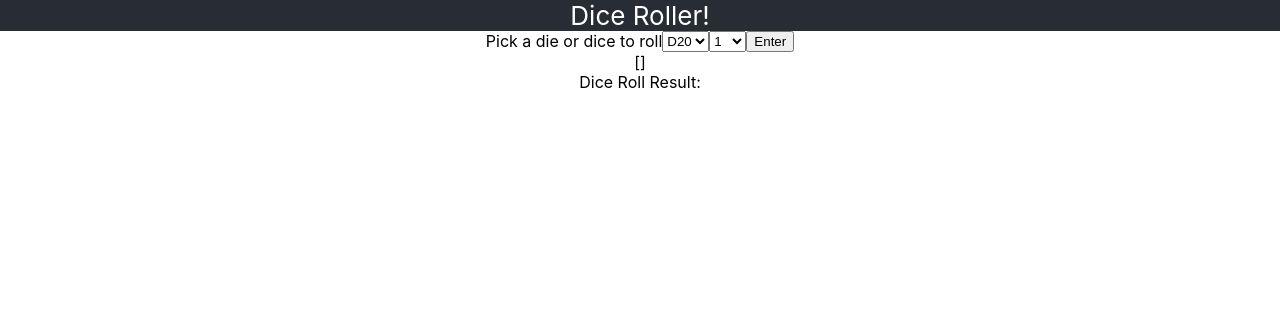
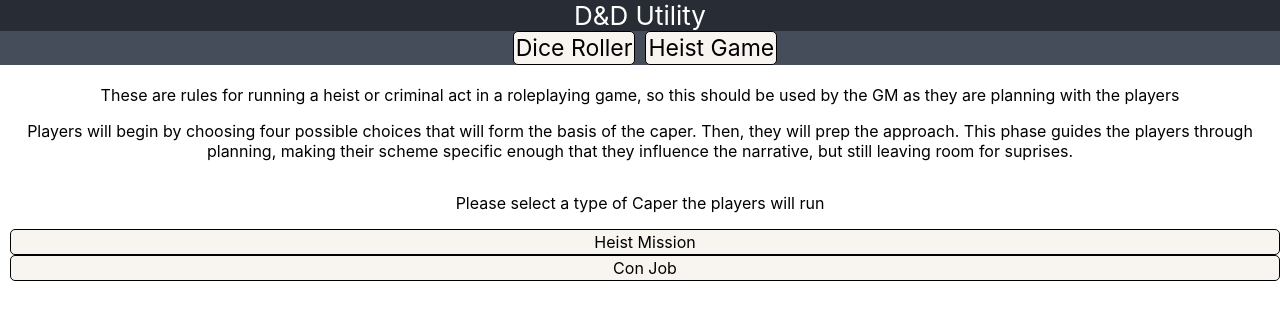
Before and after one commit to whelanworkmaster/DnDUtility, a React (Create React App) app: page /capersAndHeists in a window 1280 px wide. Shown: the top 320 px of the page. Built offline with nearby package versions, Linux system fonts and the light colour scheme.

Commit message:
Started on adding Heist Game section, refactored structure

```diff
--- a/src/App.css
+++ b/src/App.css
@@ -1,8 +1,21 @@
-.DiceRoller {
+.Top-level {
   text-align: center;
   display:flex;
   justify-content: center;
-  margin-left: 200
+  margin-top: 20px;
+}
+.Dice-roller {
+  text-align: center;
+  display:flex;
+  justify-content: center;
+}
+
+.Heist-game {
+  text-align: center;
+  display:flex;
+  justify-content: center;
+  flex-direction: column;
+  /* max-width: 70pc; */
 }
 
 .App-header {
@@ -15,3 +28,24 @@
   font-size: calc(10px + 2vmin);
   color: white;
 }
+
+.App-menu {
+  background-color: #454d5b;
+  min-height: 7px;
+  display:flex;
+  flex-direction: row;
+  align-items: center;
+  justify-content: center;
+  font-size: calc(7px + 2vmin);
+  color: white
+}
+
+.Header-button {
+  border: 1px solid black;
+  margin-left: 10px;
+  background-color: rgb(248, 245, 240);
+  padding: 2px;
+  text-decoration: none;
+  color: black;
+  border-radius: 5px;
+}
--- a/src/App.js
+++ b/src/App.js
@@ -1,13 +1,21 @@
 import React, { Component } from 'react';
 import './App.css';
-import DiceRoller from './DiceRoller.js'
+import DiceRoller from './client/DiceRoller.js'
+import Header from './client/Header.js'
+import CapersAndHeists from './client/CapersAndHeists'
+import { BrowserRouter as Router, Route} from "react-router-dom";
 
 class App extends Component {
   render() {
     return (
         <div>
-          <div className='App-header'>Dice Roller!</div>
-          <DiceRoller></DiceRoller>
+          <Router>
+            <div>
+              <Header></Header>
+              <Route path="/diceRoller" component={DiceRoller}></Route>
+              <Route path="/capersAndHeists" component={CapersAndHeists}></Route>
+            </div>
+          </Router>
         </div>
     );
   }
--- /dev/null
+++ b/src/client/CapersAndHeists.js
@@ -0,0 +1,46 @@
+import React, { Component } from 'react';
+import { BrowserRouter as Router, Route, Link} from "react-router-dom";
+import Heist from './Heist';
+
+
+class CapersAndHeists extends Component{
+
+    constructor(props) {
+        super(props)
+        this.state = {
+            heistType : "None"
+        }
+    }
+
+    handleChange(value) {
+        return e => this.setState({
+            [value]: e.target.value
+        })
+    }
+
+    render() {
+        return(
+            <div>
+                <Router>
+                    <div>
+                        <div className="Top-level">These are rules for running a heist or criminal act in a roleplaying game,
+                            so this should be used by the GM as they are planning with the players</div>
+                        <div className="Heist-game">
+                            <p>Players will begin by choosing four possible choices that will form the basis of the caper.
+                                Then, they will prep the approach. This phase guides the players through planning, making their
+                                scheme specific enough that they influence the narrative, but still leaving room for suprises.
+                            </p>
+                            <p>Please select a type of Caper the players will run</p>
+                            <Link to="/heist" className="Header-button">Heist Mission</Link>
+                            <Link to="/conJob" className="Header-button">Con Job</Link>
+                        </div>
+                        <Route path="/heist" component={Heist}></Route>
+                    </div>
+                </Router>
+            </div>
+        );
+    }
+
+}
+
+export default CapersAndHeists;
--- a/src/DiceRoller.js
+++ b/src/client/DiceRoller.js
@@ -1,6 +1,6 @@
 import React, { Component } from 'react';
 
-class DiceRoller extends Component{
+class DiceRoller extends Component {
 
     constructor(props) {
         super(props)
@@ -49,10 +49,10 @@
             numDiceOptions.push(<option key={i} value={i}>{i}</option>)
         }
         return (
-            <div id="DiceRollerContainer">
-                <div className="DiceRoller">
-                    <div>Pick a die or dice to roll</div>
-                    <form className="DiceRoller" onSubmit={(e) => this.roll(e)}>
+            <div id="DiceRollerContainer" >
+                <div className="Top-level">
+                    <div>Pick a die or dice to roll: </div>
+                    <form  onSubmit={(e) => this.roll(e)}>
                         <select value={this.state.diceType} onChange={this.handleChange('diceType')}>
                             {diceOptions}
                         </select>
@@ -62,8 +62,8 @@
                         <button>Enter</button>
                     </form>
                 </div>
-                <div className="DiceRoller">{JSON.stringify(this.state.diceRolls)}</div>
-                <div className="DiceRoller">Dice Roll Result: {this.state.diceRollResult}</div>
+                <div className="Dice-roller">Total Rolls: {JSON.stringify(this.state.diceRolls)}</div>
+                <div className="Dice-roller">Dice Roll Result: {this.state.diceRollResult}</div>
             </div>
         );
     }
--- /dev/null
+++ b/src/client/Header.js
@@ -0,0 +1,20 @@
+import React, { Component } from 'react';
+import { Link } from "react-router-dom";
+
+class Header extends Component{
+
+    render() {
+        return(
+            <div>
+                <div className='App-header'>D&D Utility</div>
+                <div className='App-menu'>
+                    <Link to="/diceRoller" className="Header-button">Dice Roller</Link>
+                    <Link to="/capersAndHeists" className="Header-button">Heist Game</Link>
+                </div>
+            </div>
+        );
+    }
+
+}
+
+export default Header;
--- /dev/null
+++ b/src/client/Heist.js
@@ -0,0 +1,37 @@
+import React, { Component } from 'react';
+import { BrowserRouter as Router, Route, Link} from "react-router-dom";
+
+
+class Heist extends Component{
+
+    constructor(props) {
+        super(props)
+        this.state = {
+            heistType : "None"
+        }
+    }
+
+    handleChange(value) {
+        return e => this.setState({
+            [value]: e.target.value
+        })
+    }
+
+    render() {
+        return(
+            <div>
+                <Router>
+                    <div>
+                        <div className="Heist-game">
+                            <p>A heist will involve Stealth through the caper as the primary mechanical difficulty.</p>
+                            <p>First you want to know where the players will be sneaking in and when.</p>
+                        </div>
+                    </div>
+                </Router>
+            </div>
+        );
+    }
+
+}
+
+export default Heist;
```
Also changed, not shown: package.json (+12 -2 lines), src/server/server.js (added, +23 -0 lines), 1 other file (tests, documents, lock files or other folders).
